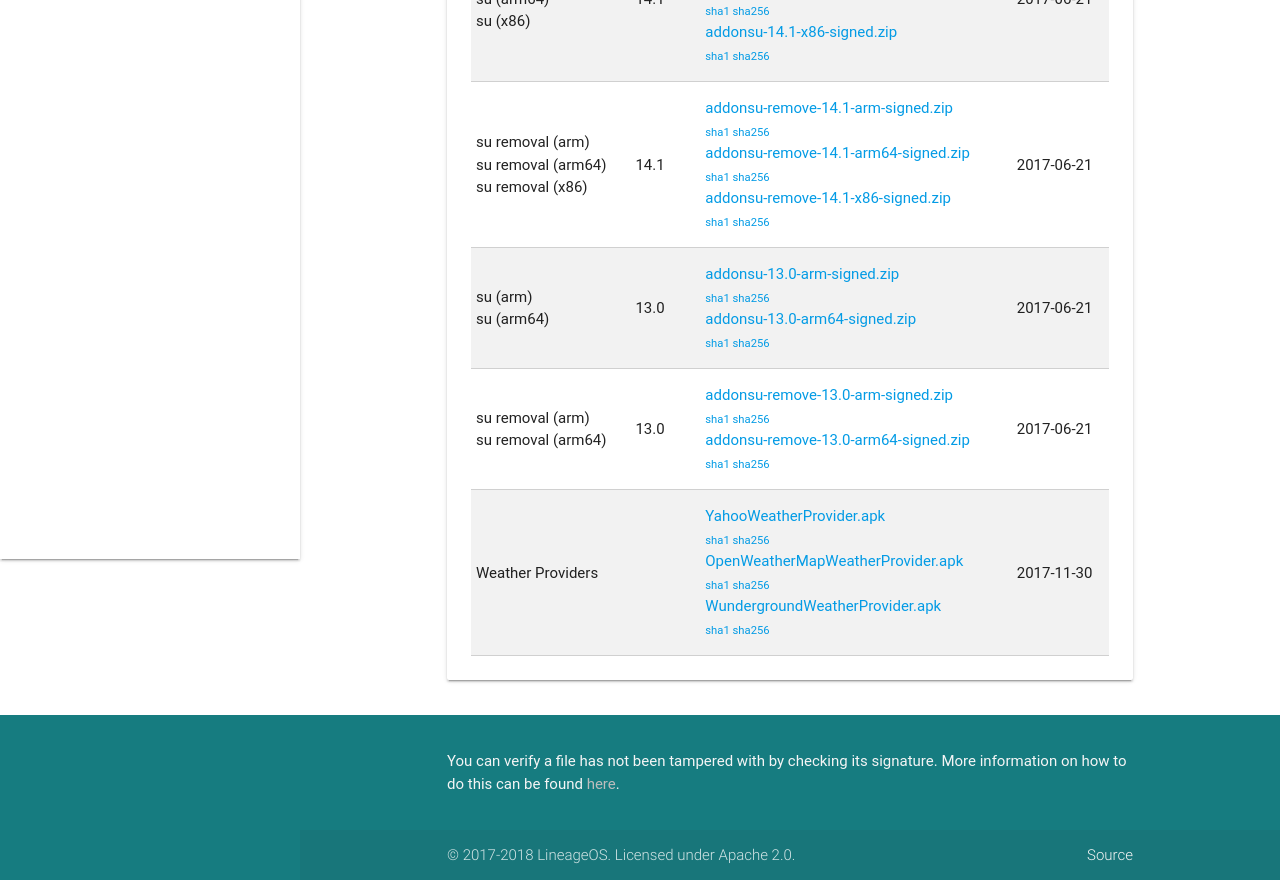
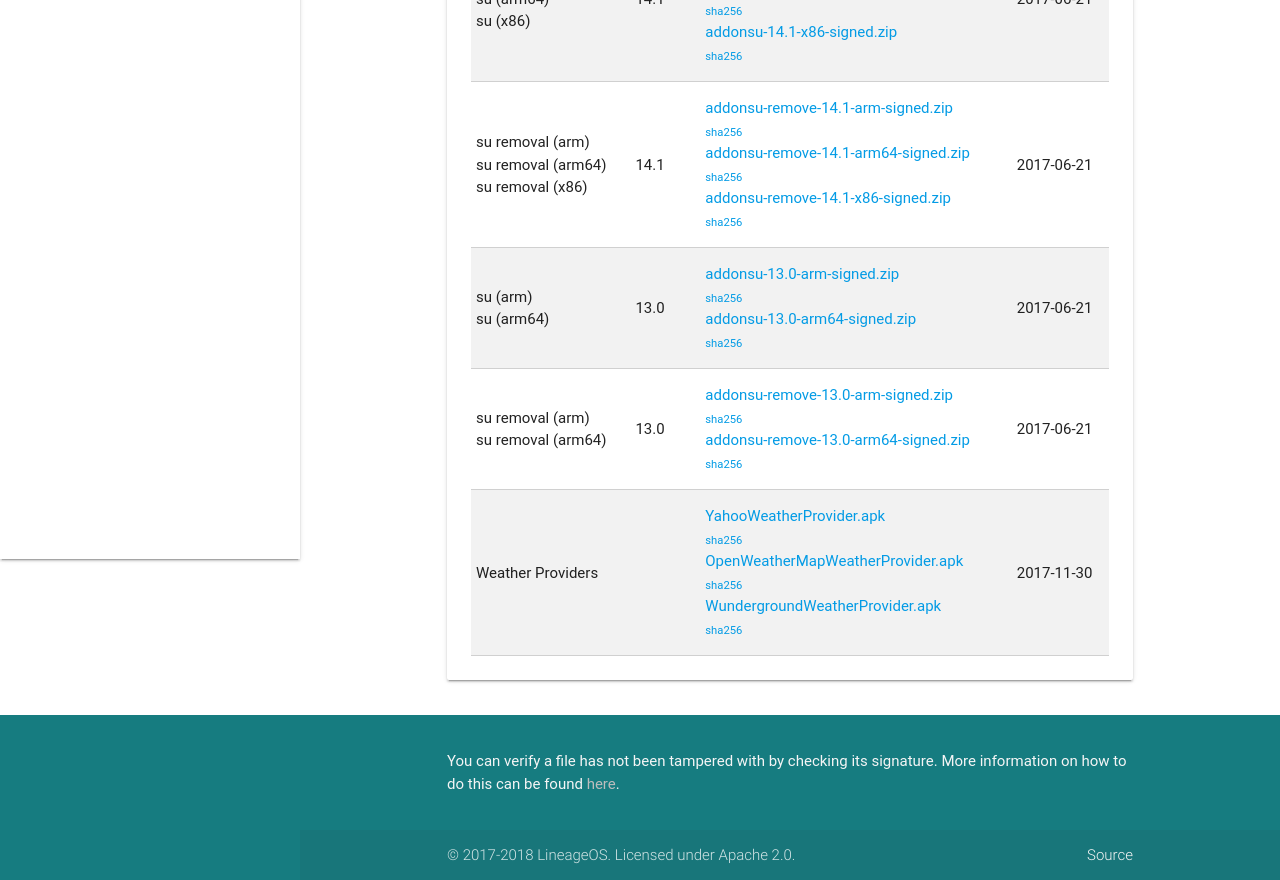
Before and after one commit to lineageos-infra/updater, a Flask app: template templates/extras.html in a window 1280 px wide. Shown: the part 301-1181 px from the top of the page. Run offline with Flask 2, Linux system fonts and the light colour scheme; the template is opened without the code that fills it, so the values that code supplies are empty; parts of the project's set-up code (start-up, migrations or seed data) failed here and were passed over; some libraries are stand-ins or nearby versions; some web fonts are replaced.

Commit message:
drop sha1sums

```diff
--- a/templates/extras.html
+++ b/templates/extras.html
@@ -23,11 +23,11 @@
                                 <br>su (x86)</td>
                                 <td>14.1</td>
                                 <td><a href="https://mirrorbits.lineageos.org/su/addonsu-14.1-arm-signed.zip">addonsu-14.1-arm-signed.zip</a><br>
-                                    <small><a href="https://mirrorbits.lineageos.org/su/addonsu-14.1-arm-signed.zip?sha1">sha1</a> <a href="https://mirrorbits.lineageos.org/su/addonsu-14.1-arm-signed.zip?sha256">sha256</a></small><br>
+                                    <small><a href="https://mirrorbits.lineageos.org/su/addonsu-14.1-arm-signed.zip?sha256">sha256</a></small><br>
                                     <a href="https://mirrorbits.lineageos.org/su/addonsu-14.1-arm64-signed.zip">addonsu-14.1-arm64-signed.zip</a><br>
-                                    <small><a href="https://mirrorbits.lineageos.org/su/addonsu-14.1-arm64-signed.zip?sha1">sha1</a> <a href="https://mirrorbits.lineageos.org/su/addonsu-14.1-arm64-signed.zip?sha256">sha256</a></small><br>
+                                    <small><a href="https://mirrorbits.lineageos.org/su/addonsu-14.1-arm64-signed.zip?sha256">sha256</a></small><br>
                                     <a href="https://mirrorbits.lineageos.org/su/addonsu-14.1-x86-signed.zip">addonsu-14.1-x86-signed.zip</a><br>
-                                    <small><a href="https://mirrorbits.lineageos.org/su/addonsu-14.1-x86-signed.zip?sha1">sha1</a> <a href="https://mirrorbits.lineageos.org/su/addonsu-14.1-x86-signed.zip?sha256">sha256</a></small>
+                                    <small><a href="https://mirrorbits.lineageos.org/su/addonsu-14.1-x86-signed.zip?sha256">sha256</a></small>
                                 </td>
                                 <td>2017-06-21</td>
                             </tr>
@@ -37,11 +37,11 @@
                                 <br>su removal (x86)</td>
                                 <td>14.1</td>
                                 <td><a href="https://mirrorbits.lineageos.org/su/addonsu-remove-14.1-arm-signed.zip">addonsu-remove-14.1-arm-signed.zip</a><br>
-                                    <small><a href="https://mirrorbits.lineageos.org/su/addonsu-remove-14.1-arm-signed.zip?sha1">sha1</a> <a href="https://mirrorbits.lineageos.org/su/addonsu-remove-14.1-arm-signed.zip?sha256">sha256</a></small><br>
+                                    <small><a href="https://mirrorbits.lineageos.org/su/addonsu-remove-14.1-arm-signed.zip?sha256">sha256</a></small><br>
                                     <a href="https://mirrorbits.lineageos.org/su/addonsu-remove-14.1-arm64-signed.zip">addonsu-remove-14.1-arm64-signed.zip</a><br>
-                                    <small><a href="https://mirrorbits.lineageos.org/su/addonsu-remove-14.1-arm64-signed.zip?sha1">sha1</a> <a href="https://mirrorbits.lineageos.org/su/addonsu-remove-14.1-arm64-signed.zip?sha256">sha256</a></small><br>
+                                    <small><a href="https://mirrorbits.lineageos.org/su/addonsu-remove-14.1-arm64-signed.zip?sha256">sha256</a></small><br>
                                     <a href="https://mirrorbits.lineageos.org/su/addonsu-remove-14.1-x86-signed.zip">addonsu-remove-14.1-x86-signed.zip</a><br>
-                                    <small><a href="https://mirrorbits.lineageos.org/su/addonsu-remove-14.1-x86-signed.zip?sha1">sha1</a> <a href="https://mirrorbits.lineageos.org/su/addonsu-remove-14.1-x86-signed.zip?sha256">sha256</a></small>
+                                    <small><a href="https://mirrorbits.lineageos.org/su/addonsu-remove-14.1-x86-signed.zip?sha256">sha256</a></small>
                                 </td>
                                 <td>2017-06-21</td>
                             </tr>
@@ -50,9 +50,9 @@
                                 <br>su (arm64)
                                 <td>13.0</td>
                                 <td><a href="https://mirrorbits.lineageos.org/su/addonsu-13.0-arm-signed.zip">addonsu-13.0-arm-signed.zip</a><br>
-                                    <small><a href="https://mirrorbits.lineageos.org/su/addonsu-13.0-arm-signed.zip?sha1">sha1</a> <a href="https://mirrorbits.lineageos.org/su/addonsu-13.0-arm-signed.zip?sha256">sha256</a></small><br>
+                                    <small><a href="https://mirrorbits.lineageos.org/su/addonsu-13.0-arm-signed.zip?sha256">sha256</a></small><br>
                                     <a href="https://mirrorbits.lineageos.org/su/addonsu-13.0-arm64-signed.zip">addonsu-13.0-arm64-signed.zip</a><br>
-                                    <small><a href="https://mirrorbits.lineageos.org/su/addonsu-13.0-arm64-signed.zip?sha1">sha1</a> <a href="https://mirrorbits.lineageos.org/su/addonsu-13.0-arm64-signed.zip?sha256">sha256</a></small>
+                                    <small><a href="https://mirrorbits.lineageos.org/su/addonsu-13.0-arm64-signed.zip?sha256">sha256</a></small>
                                 </td>
                                 <td>2017-06-21</td>
                             </tr>
@@ -61,9 +61,9 @@
                                 <br>su removal (arm64)
                                 <td>13.0</td>
                                 <td><a href="https://mirrorbits.lineageos.org/su/addonsu-remove-13.0-arm-signed.zip">addonsu-remove-13.0-arm-signed.zip</a><br>
-                                    <small><a href="https://mirrorbits.lineageos.org/su/addonsu-remove-13.0-arm-signed.zip?sha1">sha1</a> <a href="https://mirrorbits.lineageos.org/su/addonsu-remove-13.0-arm-signed.zip?sha256">sha256</a></small><br>
+                                    <small><a href="https://mirrorbits.lineageos.org/su/addonsu-remove-13.0-arm-signed.zip?sha256">sha256</a></small><br>
                                     <a href="https://mirrorbits.lineageos.org/su/addonsu-remove-13.0-arm64-signed.zip">addonsu-remove-13.0-arm64-signed.zip</a><br>
-                                    <small><a href="https://mirrorbits.lineageos.org/su/addonsu-remove-13.0-arm64-signed.zip?sha1">sha1</a> <a href="https://mirrorbits.lineageos.org/su/addonsu-remove-13.0-arm64-signed.zip?sha256">sha256</a></small>
+                                    <small><a href="https://mirrorbits.lineageos.org/su/addonsu-remove-13.0-arm64-signed.zip?sha256">sha256</a></small>
                                 </td>
                                 <td>2017-06-21</td>
                             </tr>
@@ -71,11 +71,11 @@
                                 <td>Weather Providers</td>
                                 <td></td>
                                 <td><a href="https://mirrorbits.lineageos.org/WeatherProviders/YahooWeatherProvider.apk">YahooWeatherProvider.apk</a><br>
-                                    <small><a href="https://mirrorbits.lineageos.org/WeatherProviders/YahooWeatherProvider.apk?sha1">sha1</a> <a href="https://mirrorbits.lineageos.org/WeatherProviders/YahooWeatherProvider.apk?sha256">sha256</a></small>
+                                    <small><a href="https://mirrorbits.lineageos.org/WeatherProviders/YahooWeatherProvider.apk?sha256">sha256</a></small>
                                     <br><a href="https://mirrorbits.lineageos.org/WeatherProviders/OpenWeatherMapWeatherProvider.apk">OpenWeatherMapWeatherProvider.apk</a><br>
-                                    <small><a href="https://mirrorbits.lineageos.org/WeatherProviders/OpenWeatherMapWeatherProvider.apk?sha1">sha1</a> <a href="https://mirrorbits.lineageos.org/WeatherProviders/OpenWeatherMapWeatherProvider.apk?sha256">sha256</a></small>
+                                    <small><a href="https://mirrorbits.lineageos.org/WeatherProviders/OpenWeatherMapWeatherProvider.apk?sha256">sha256</a></small>
                                     <br><a href="https://mirrorbits.lineageos.org/WeatherProviders/WundergroundWeatherProvider.apk">WundergroundWeatherProvider.apk</a><br>
-                                    <small><a href="https://mirrorbits.lineageos.org/WeatherProviders/WundergroundWeatherProvider.apk?sha1">sha1</a> <a href="https://mirrorbits.lineageos.org/WeatherProviders/WundergroundWeatherProvider.apk?sha256">sha256</a></small>
+                                    <small><a href="https://mirrorbits.lineageos.org/WeatherProviders/WundergroundWeatherProvider.apk?sha256">sha256</a></small>
                                 </td>
                                 <td>2017-11-30</td>
                             </tr>
```
